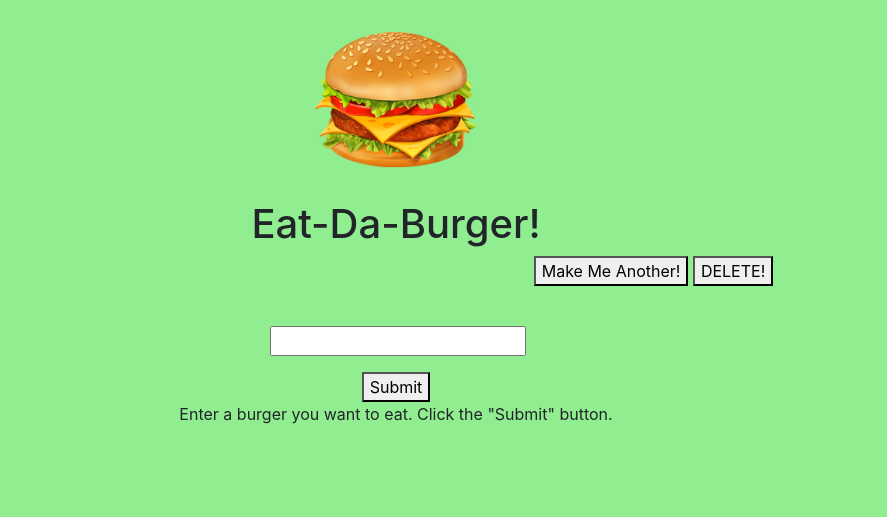
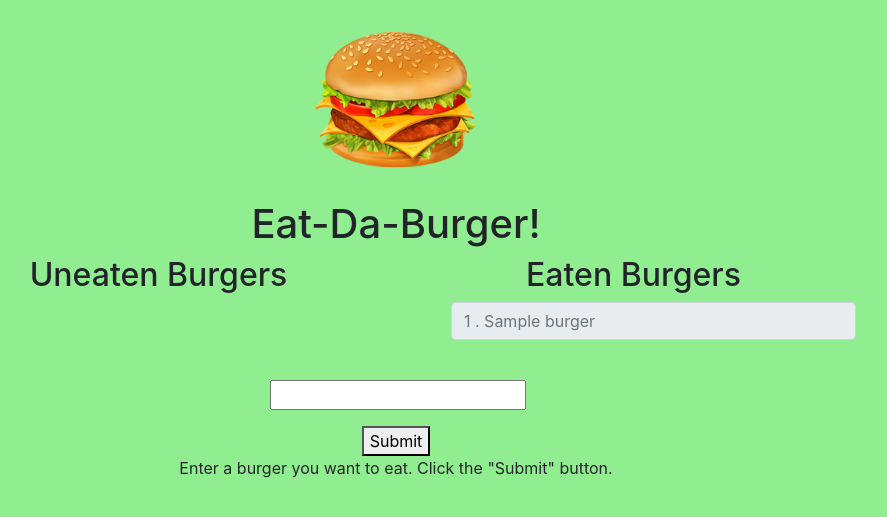
Before and after one commit to Tjcheetham/burger2, a Node project: template views/index.handlebars in a window 1280 px wide. Shown: the top 517 px of the page, without its empty margins (244-1131 px from the left). Run offline with Node 20 templates, Linux system fonts and the light colour scheme; the template is opened without the code that fills it: most values are stand-ins (such as "Sample title", 1, 10 or a date in 2020); some libraries are stand-ins or nearby versions.

Commit message:
minor changes

```diff
--- a/views/index.handlebars
+++ b/views/index.handlebars
@@ -5,22 +5,34 @@
     <div class="col-md-1"></div>
     <div class="col-md-5 burgers">
 
-      {{!-- <h2>Uneaten Burgers</h2> --}}
+      <h2>Uneaten Burgers</h2>
       <ul style="list-style-type:none;">
-        {{#each burgers}}
-        {{#unless devoured}}
-        {{> burger-block devoured=true}}
-        {{/unless}}
-        {{/each}}
+      {{#each burger}}
+                {{#unless this.devoured}}
+                <div class="col-sm-9 text-center">
+                    <pre>{{this.id}}. {{this.burger_name}}
+                    </pre>
+
+                </div>
+                <div class="col-sm-3 text-center">
+                    <form class="button-size devour-form">
+                        <input input type="hidden" class="burger_id" type="text" value={{this.id}}><br>
+                        <button type="submit" data-id={{this.id}} class="change-devoured w3-button w3-right">Devour it!</button>
+                    </form>
+                </div>
+                {{/unless}}
+              {{/each}}
+
+
       </ul>
     </div>
 
     <div class="col-md-5 burgers">
-      {{!-- <h2>Eaten Burgers</h2> --}}
+      <h2>Eaten Burgers</h2>
       <ul style="list-style-type:none;">
-        {{#each burgers}}
-        {{#if devoured}}
-        {{> burger-block devoured=false}}
+        {{#each burger}}
+        {{#if this.devoured}}
+       <input class="form-control" type="text" placeholder="{{this.id}} . {{this.burger_name}}" readonly>
         {{/if}}
         {{/each}}
       </ul>
--- a/views/partials/burger-block.handlebars
+++ /dev/null
@@ -1,9 +0,0 @@
-<li>
-	{{burger_name}}
-
-	<button class="change-devoured w3-button w3-right" data-id="{{id}}" data-newdevoured="{{devoured}}">
-		{{#if devoured}}Devour{{else}}Make Me Another! {{/if}}
-	</button>
-
-	<button class="delete-burger" data-id="{{this.id}}">DELETE!</button>
-</li>
```
Also changed, not shown: models/burger.js (+1 -6 lines), routes/api-routes.js (+38 -31 lines), public/assets/js/burgers.js.
